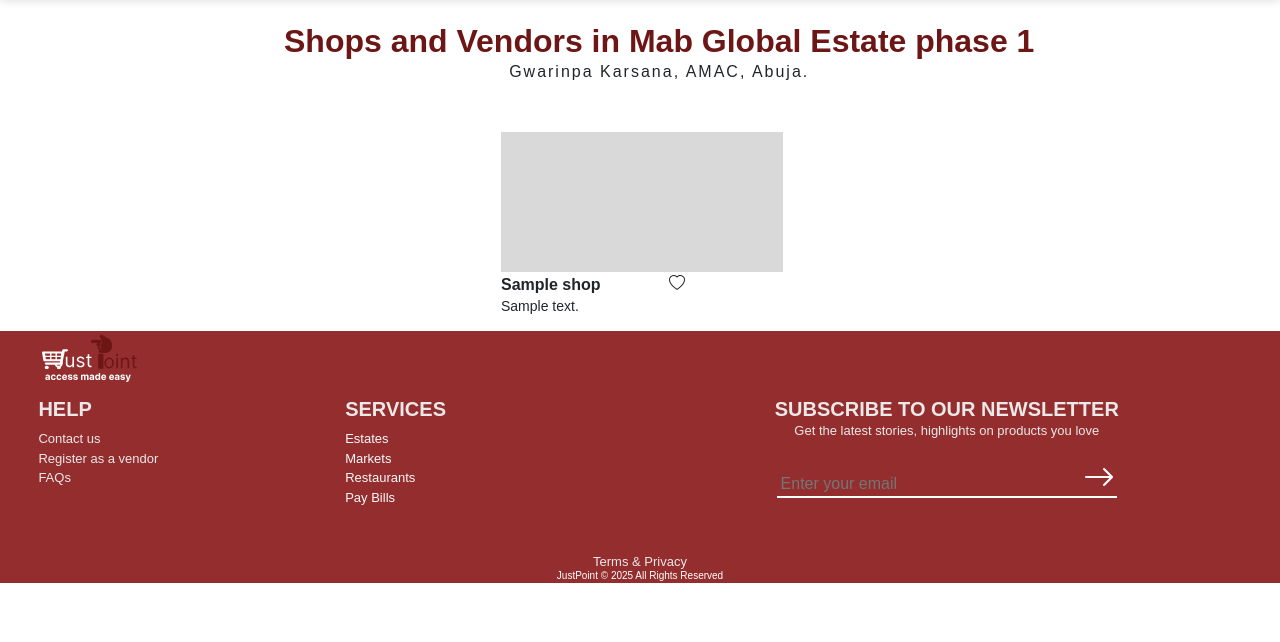
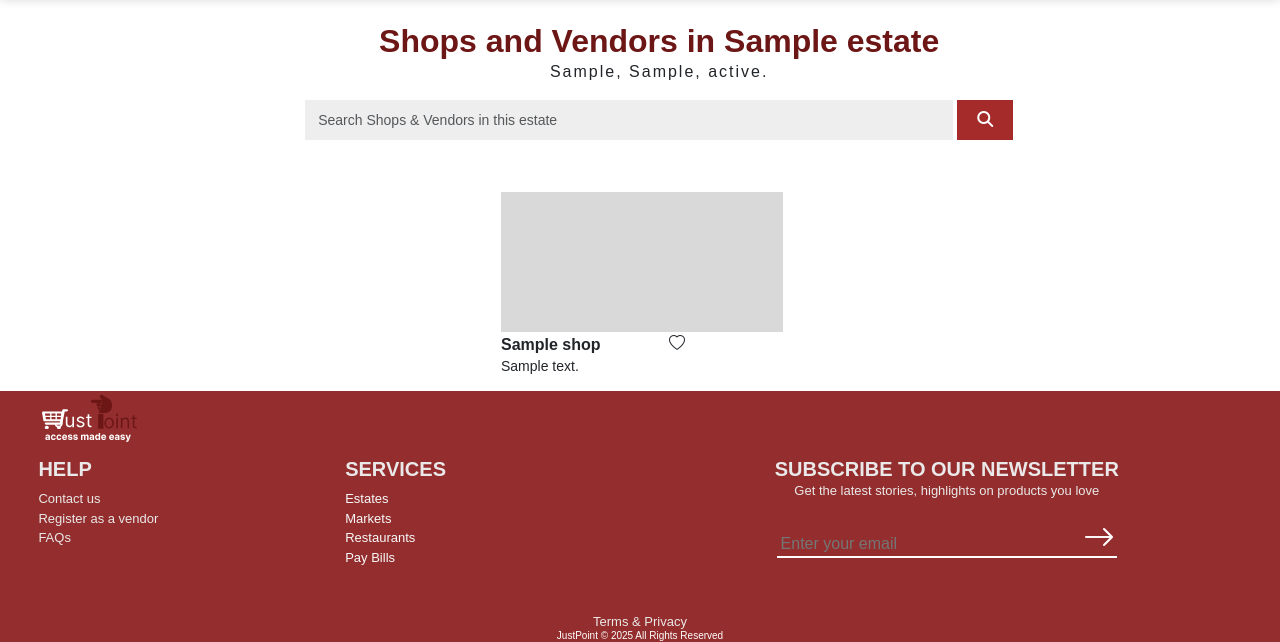
Before and after one commit to stanleychidolue/JustPoint, a Django app: a page that uses templates/base.html in a window 1280 px wide. Shown: the part 108-750 px from the top of the page. Run offline with Django 5.2, Linux system fonts and the light colour scheme; tables that the repository leaves empty hold one stand-in row (values such as "Sample post"); parts of the project's set-up code (start-up, migrations or seed data) failed here and were passed over; some libraries are stand-ins or nearby versions.

Commit message:
added search shops&vendors in estate functionalities

```diff
--- a/Estates/views.py
+++ b/Estates/views.py
@@ -10,7 +10,8 @@ def estates(request):
 
 
 def shops_vendors(request, estate):
-    estate_id = Estate.objects.get(name=estate).pk
+    estate = Estate.objects.get(name=estate)
+    estate_id = estate.pk
     estate_shops = Shop.objects.filter(estate=estate_id)
     if request.user.is_authenticated:
         estate_fav = FavouriteEstateShops.objects.filter(user=request.user)
--- a/Products/urls.py
+++ b/Products/urls.py
@@ -6,7 +6,8 @@ urlpatterns = [
     # path("view-all", views.estates, name="all-estate"),
     path("<shop_type>/<shop_name>/", views.products_page, name="products-page"),
     path("search/", views.search, name='search'),
-    path("search/<shop_name>", views.search_page, name='search-page'),
+    path("search/<shop_name>/", views.search_page, name='search-page'),
+    path("search/", views.search_page, name='search-page2'),
 
 
 ]
--- a/static/css/styles.css
+++ b/static/css/styles.css
@@ -357,7 +357,9 @@ footer {
   /* justify-self: start !important; */
   left: 0;
 }
-
+.resultDropdownItem:hover{
+background-color: var(--color-grey);
+}
 
 
 /* produce section */
--- a/static/javascript/script.js
+++ b/static/javascript/script.js
@@ -379,14 +379,24 @@ function searchItem(e){
       if (data.contains.length != 0){
         data.contains.forEach(lookup => {
           let list = document.createElement("li");
-          list.classList.add("resultDropdownItem","pt-2" ,"mb-3");
+          list.classList.add("mt-2","py-1");
           let listItem = document.createTextNode(lookup);
-          let cartBtn = document.createElement("a");
+          if (searchLocation!="products"){
+            let link=document.createElement("a");
+            list.classList.add("resultDropdownItem");
+            link.setAttribute("href",`/products/shop/${lookup}/`)
+            link.classList.add("text-decoration-none","text-dark")
+            list.appendChild(listItem)
+            link.appendChild(list);
+            listcontainer.appendChild(link);
+          }else{
+          let cartBtn = document.createElement("button");
           cartBtn.innerHTML="Add to Cart";
-          cartBtn.classList.add("ms-sm-4","ms-2","text-decoration-none", "airtime-btn");
+          cartBtn.classList.add("ms-sm-4","ms-2","resultDropdownItem");
           list.appendChild(listItem);
           list.appendChild(cartBtn);
           listcontainer.appendChild(list);
+        }
 
         });
       }else{
--- a/templates/base.html
+++ b/templates/base.html
@@ -40,6 +40,14 @@
                 <i class="fa-solid fa-magnifying-glass" style="color: #ffffff"></i>
               </button>
             </form>
+          </div>
+
+          <div class="mt-1 d-flex justify-content-center text-center">
+            <div style="width: 100%; background-color: var(--color-primary3);" class="searchResultDropdown" hidden>
+              <ul class="list-unstyled px-3 product-font">
+
+              </ul>
+            </div>
           </div>
 
           <img src="{%static 'images/base/Search-icon.svg'%}" class="nav-svg profile-icon searchBtn" alt="..." />
--- a/templates/estate/shops&vendors.html
+++ b/templates/estate/shops&vendors.html
@@ -4,9 +4,40 @@
 
 <section class='top shop-vendor'>
     <div class="shop-vendor-heading">
-        <h2 class="text-center mb-0 shop-vendor-title">Shops and Vendors in Mab Global Estate phase 1</h2>
-        <p class="text-center shop-vendor-subtitle">Gwarinpa Karsana, AMAC, Abuja.</p>
+        <h2 class="text-center mb-0 shop-vendor-title">Shops and Vendors in {{estate_shops.0.estate.name}}</h2>
+        <p class="text-center shop-vendor-subtitle">
+            {{estate_shops.0.estate.district}}, {{estate_shops.0.estate.LGA}}, {{estate_shops.0.estate.state}}.
+        </p>
     </div>
+
+
+    <div class="row justify-content-center mb-md-4 mb-3">
+        <div class="col-10 px-0 position-relative ">
+            <div class=" search-bar2">
+                <form class="d-flex position-relative sec-search-bar " role="search"
+                    action="{% url 'search-page' shop_name=estate_shops.0.estate.name %}" method="get">
+                    <input id="{{estate_shops.0.estate.name}}" style="border-radius: 0;" name="search-query"
+                        class="form-control sec-search-area stopEnterSubmit searchInput" type="search"
+                        data-search-loc="shops" placeholder="Search Shops & Vendors in this estate"
+                        aria-label="Search" />
+                    <i class="bi bi-x cancelSearchBtn" hidden></i>
+                    <button disabled class="sec-search-btn" type="submit">
+                        <i class="fa-solid fa-magnifying-glass" style="color: #ffffff"></i>
+                    </button>
+                    <input hidden name="search-location" value="shops" />
+                    {% csrf_token %}
+                </form>
+            </div>
+            <div class="mt-1 d-flex justify-content-center text-center">
+                <div style="height:auto; background-color: var(--color-primary3);" class="searchResultDropdown" hidden>
+                    <ul class="list-unstyled px-3 product-font">
+
+                    </ul>
+                </div>
+            </div>
+        </div>
+    </div>
+
 
     <div class="mt-5 shop-vendor-content">
         <div class="row justify-content-center">
```
Also changed, not shown: Products/views.py (+8 -10 lines), templates/home/index.html (+17 -6 lines).
